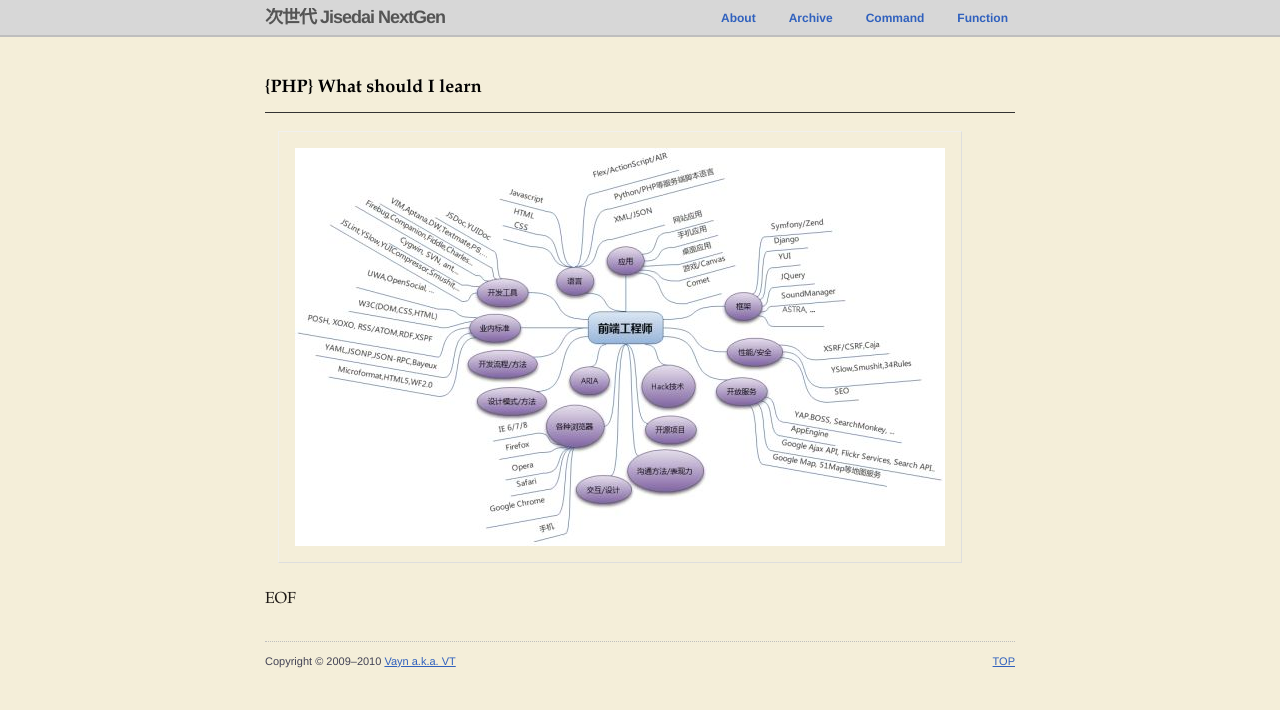
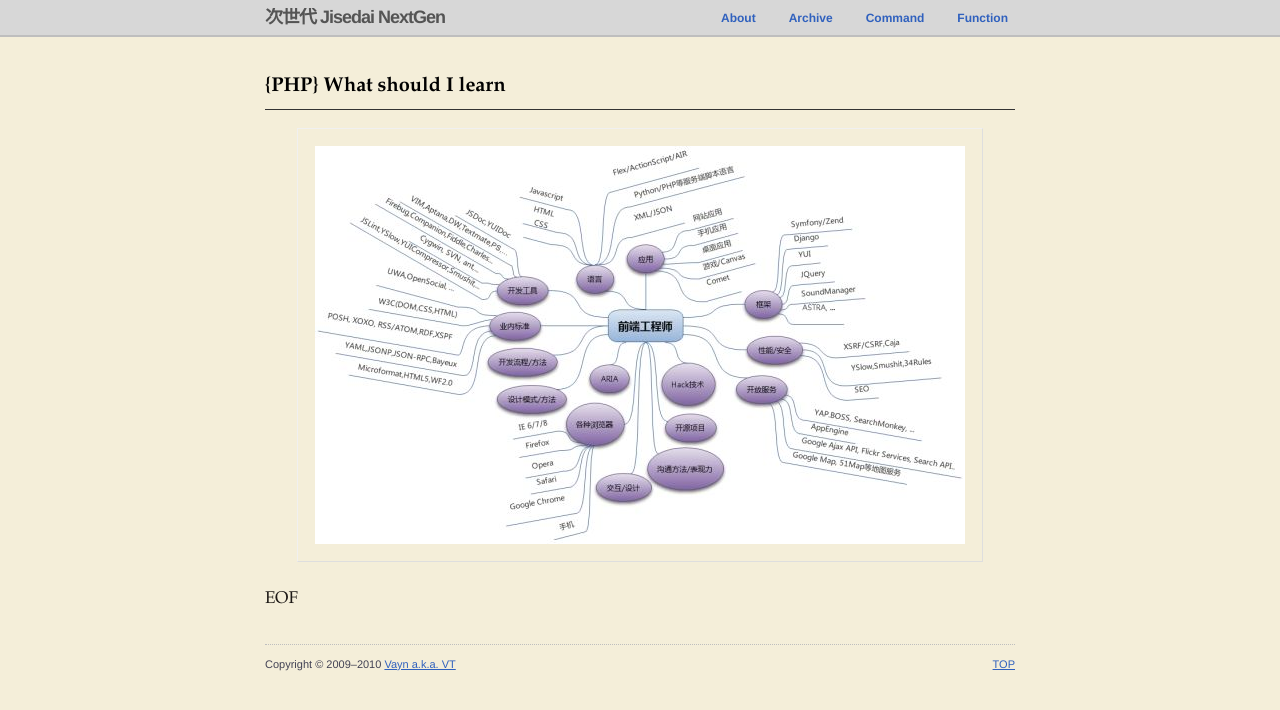
Before and after one commit to Vayn/vayn.github.io, a Jekyll site: the page built from _posts/2010-04-26-php-what-should-i-learn.markdown, in a window 1280 px wide. Shown: the top 710 px of the page. Built offline with Jekyll 4.4.1, drawn with Linux system fonts in a browser that asks for light colours; comment, search, counter and statistics services are not loaded.

Commit message:
updated style

```diff
--- a/_layouts/post.html
+++ b/_layouts/post.html
@@ -4,7 +4,7 @@ layout: post.default
 
 <div class="post container">
     <h2 id="content">{{ page.title }}</h2>
-    <div class="in-content span-18 last">
+    <div class="in-content last">
         {{ content }}
     </div>
 </div>
--- a/css/master.css
+++ b/css/master.css
@@ -267,7 +267,7 @@ li {
 }
 
 .in-content {
-    font-size: 16px;
+    font-size: 17px;
     font-family: "Palatino Linotype","Book Antiqua",Palatino,serif;
     color: #1D1916;
 }
@@ -282,8 +282,7 @@ li {
     padding-bottom: 10px;
     margin-bottom: 18px;
     border-bottom: 1px solid #333;
-    font-weight: 700;
-    font-family: "Palatino Linotype","Book Antiqua",Palatino,serif;
+    font: 700 20px "Palatino Linotype","Book Antiqua",Palatino,serif;
 }
 
 .post-meta p {
```
